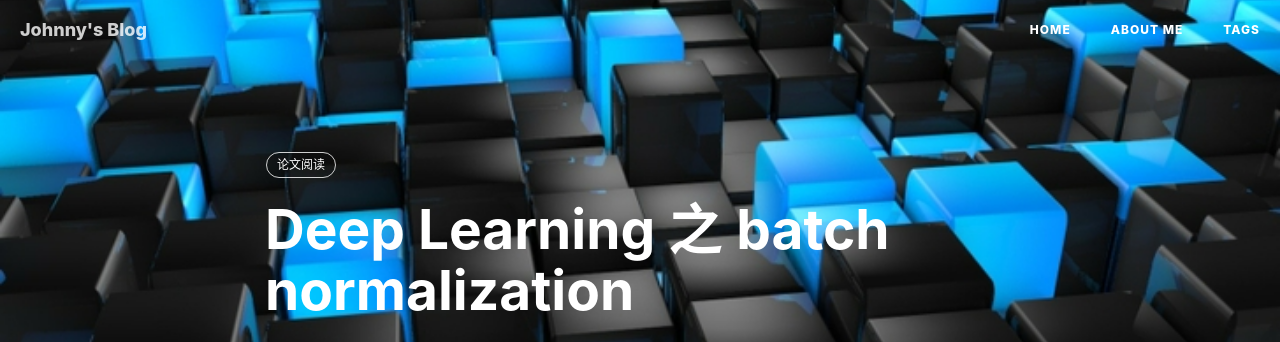
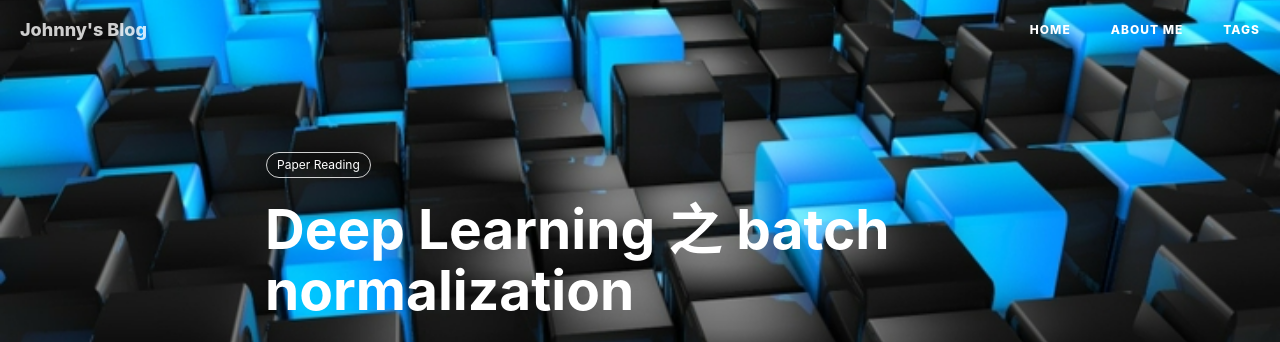
Before and after one commit to QiangXie/QiangXie.github.io, a Jekyll site: the page built from _posts/2017-08-07-batch-normalization.markdown, in a window 1280 px wide and 900 px high. Shown: the top 342 px of the window. Built offline with Jekyll 4.4.1, drawn with Linux system fonts in a browser that asks for light colours; nearby versions of some CDN libraries; formulas are drawn with MathJax 3; comment, search, counter and statistics services are not loaded; some of the changed text lies outside the part shown.

Commit message:
fix tags in post

```diff
--- a/_posts/2017-08-07-batch-normalization.markdown
+++ b/_posts/2017-08-07-batch-normalization.markdown
@@ -6,7 +6,7 @@ author: "Johnny"
 date: 2017-08-07 18:47:09
 header-img: "img/caffe_install.jpg"
 tags:
-    - 论文阅读
+    - Paper Reading
 ---
 
 &#160; &#160; &#160; &#160;一直使用的各种卷积神经网络模型一般都会使用Batch Normalization，虽然经常使用，但是我对其中的细节一直不是很清楚。最近花了点儿时间仔细看了这篇论文[《Batch Normalization: Accelerating Deep Network Training by Reducing Internal Covariate Shift》][1]和几篇相关的博客，在这里做一下总结。
```
